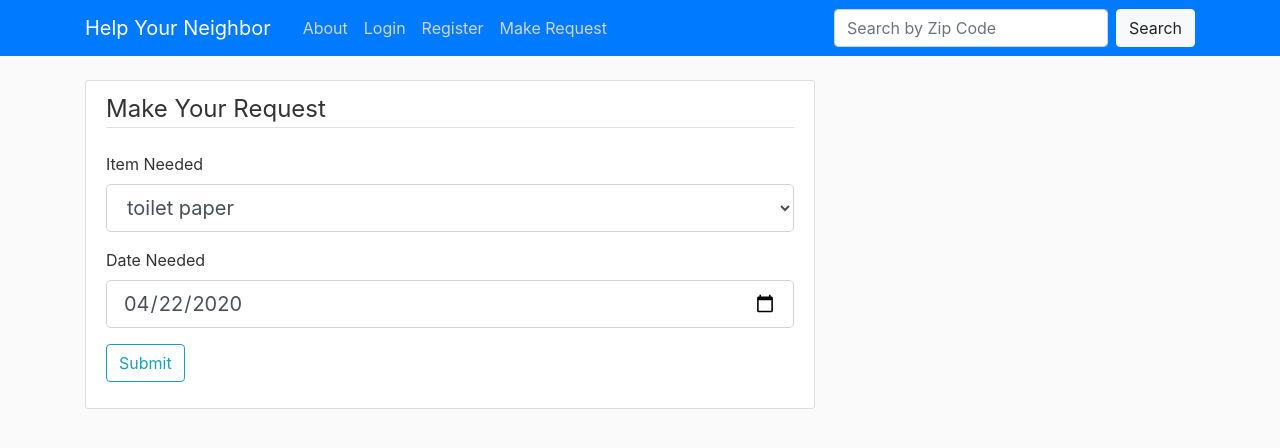
After one commit to stackdragon/Help-Your-Neighbor, a Flask app: page /add in a window 1280 px wide. The commit adds this page. Shown: the top 448 px of the page. Run offline with Flask 2, Linux system fonts and the light colour scheme; some libraries are stand-ins or nearby versions.

Commit message:
added add.html

```diff
--- a/forms.py
+++ b/forms.py
@@ -1,6 +1,10 @@
 from flask_wtf import FlaskForm
-from wtforms import StringField, PasswordField, SubmitField, BooleanField
+from datetime import date, datetime
+from wtforms import StringField, PasswordField, SubmitField, BooleanField, SelectField
+from wtforms.fields.html5 import DateField, DateTimeField
 from wtforms.validators import DataRequired, Length, Email, EqualTo
+from wtforms_components import DateRange
+
 
 class RegistrationForm(FlaskForm):
 	username = StringField('Username', validators=[DataRequired(), Length(min=2, max=20)])
@@ -15,6 +19,7 @@ class LoginForm(FlaskForm):
 	remember = BooleanField('Remember Me')
 	submit = SubmitField('Login')
 
-class ZipCodeSearchForm(FlaskForm):
-	zip = StringField('Zip', validators=[DataRequired(), Length(min=5, max=5)])
-	submit = SubmitField('Search')
+class AddForm(FlaskForm):
+	item = SelectField('Item Needed', choices = [('tp', 'toilet paper'), ('pt', 'paper towels'), ('aspirin', 'aspirin'), ('milk', 'milk')], validators=[DataRequired()])
+	dateNeeded = DateField('Date Needed', default=date.today, validators=[DataRequired(), DateRange(min=date.today())])
+	submit = SubmitField('Submit')
--- a/project.py
+++ b/project.py
@@ -5,7 +5,7 @@ import mysql.connector
 from flask import Flask, render_template, url_for, flash, redirect
 
 #wtForm classes for registration and login forms
-from forms import RegistrationForm, LoginForm
+from forms import RegistrationForm, LoginForm, AddForm
 
 app = Flask(__name__)
 
@@ -34,6 +34,19 @@ def register():
     	return redirect(url_for('home'))
     return render_template('register.html', title='Register', form = form)
 
+#add page route
+@app.route('/add', methods=['GET', 'POST'])
+def add():
+    form = AddForm()
+    if form.validate_on_submit():
+        #display success message if request successfully added
+
+        # grab the value of the item
+        value = dict(form.item.choices).get(form.item.data)
+        flash(f'You created a request for {value} to be provided by {form.dateNeeded.data}.', 'success')
+        return redirect(url_for('home'))
+    return render_template('add.html', title='Make Your Request', form = form)
+
 # login page route
 @app.route('/login', methods=['GET', 'POST'])
 def login():
--- a/requirements.txt
+++ b/requirements.txt
@@ -1,9 +1,11 @@
 click==7.1.1
 Flask==1.1.1
+Flask-WTF==0.14.2
 gunicorn==19.10.0
 itsdangerous==1.1.0
 Jinja2==2.11.1
 MarkupSafe==1.1.1
 mysql-connector==2.2.9
-Werkzeug==1.0.0
-WTForms>=1.0.5
+Werkzeug==0.16.1
+WTForms==2.1
+WTForms-Components==0.97
--- a/templates/about.html
+++ b/templates/about.html
@@ -2,6 +2,8 @@
 {% block content %}
 	  <div class="content-section">
 	  <h3>About Help Your Neighbor</h3>
-    <p class='text'>It can often be difficult for those who are elderly, disabled, and otherwise homebound to perform tasks such as grocery shopping or picking up medication. This webapp seeks to help address this problem by providing an interface to facilitate neighborhood acts of kindness by connecting recipients of aid to those who are able to provide it.  Recipients can log on to the website to place request posts for needed items and donors can log on and search the requests to assess what they can help with, and then assign themselves to fulfill those requests. Our database-driven website records user information, the requests and items on the requests that are needed, as well as a record of all matched donor/recipient transactions.</p>
+    <p class='text'>It can often be difficult for those who are elderly, disabled, and otherwise homebound to perform tasks such as grocery shopping or picking up medication. This webapp seeks to help address this problem by providing an interface to facilitate neighborhood acts of kindness by connecting recipients of aid to those who are able to provide it.</p>
+
+    <p class = 'text'>Recipients can log on to the website to place request posts for needed items and donors can log on and search the requests to assess what they can help with, and then assign themselves to fulfill those requests. Our database-driven website records user information, the requests and items on the requests that are needed, as well as a record of all matched donor/recipient transactions.</p>
   </div>
 {% endblock content %}
--- /dev/null
+++ b/templates/add.html
@@ -0,0 +1,53 @@
+{% extends "layout.html" %}
+{% block content %}
+  <div class="content-section">
+    <form method="POST" action ="">
+    			{{ form.hidden_tag() }} <!-- this is a CSRF token for security -->
+    	<fieldset class = "form group">
+    		<legend class = "border-bottom mb-4">Make Your Request</legend>
+
+				<!-- display item requested legend -->
+				<div class="form-group">
+					{{ form.item.label(class="form-control-label") }}
+
+					<!-- display error messages if item is entered incorrectly -->
+					{% if form.item.errors %}
+					{{ form.item(class="form-control form-control-lg is-invalid") }}
+					<div class="invalid-feedback">
+						{% for error in form.item.errors %}
+							<span> {{ error }} </span>
+						{% endfor %}
+					</div>
+
+					<!-- otherwise, display item entry input field -->
+					{% else %}
+						{{ form.item(class="form-control form-control-lg") }}
+					{% endif %}
+				</div>
+
+				<div class="form-group">
+					{{ form.dateNeeded.label(class="form-control-label") }}
+
+					{% if form.dateNeeded.errors %}
+						{{ form.dateNeeded(class="form-control form-control-lg is-invalid") }}
+					<div class="invalid-feedback">
+						{% for error in form.dateNeeded.errors %}
+						<span> {{ error }} </span>
+						{% endfor %}
+					</div>
+
+					{% else %}
+						{{ form.dateNeeded(class="form-control form-control-lg") }}
+					{% endif %}
+				</div>
+
+    	</fieldset>
+
+    	<div class="form-group">
+				{{ form.submit(class="btn btn-outline-info")}}
+			</div>
+
+    </form>
+  </div>
+
+{% endblock content %}
--- a/templates/layout.html
+++ b/templates/layout.html
@@ -27,6 +27,7 @@
             <a class="nav-item nav-link" href="{{ url_for('about') }}">About</a>
             <a class="nav-item nav-link" href="{{ url_for('login') }}">Login</a>
             <a class="nav-item nav-link" href="{{ url_for('register') }}">Register</a>
+            <a class="nav-item nav-link" href="{{ url_for('add') }}">Make Request</a>
           </div>
         <form class="form-inline">
           <input class="form-control mr-sm-2" type="search" placeholder="Search by Zip Code" aria-label="Search">
```
Also changed, not shown: templates/home.html (+1 -7 lines).
